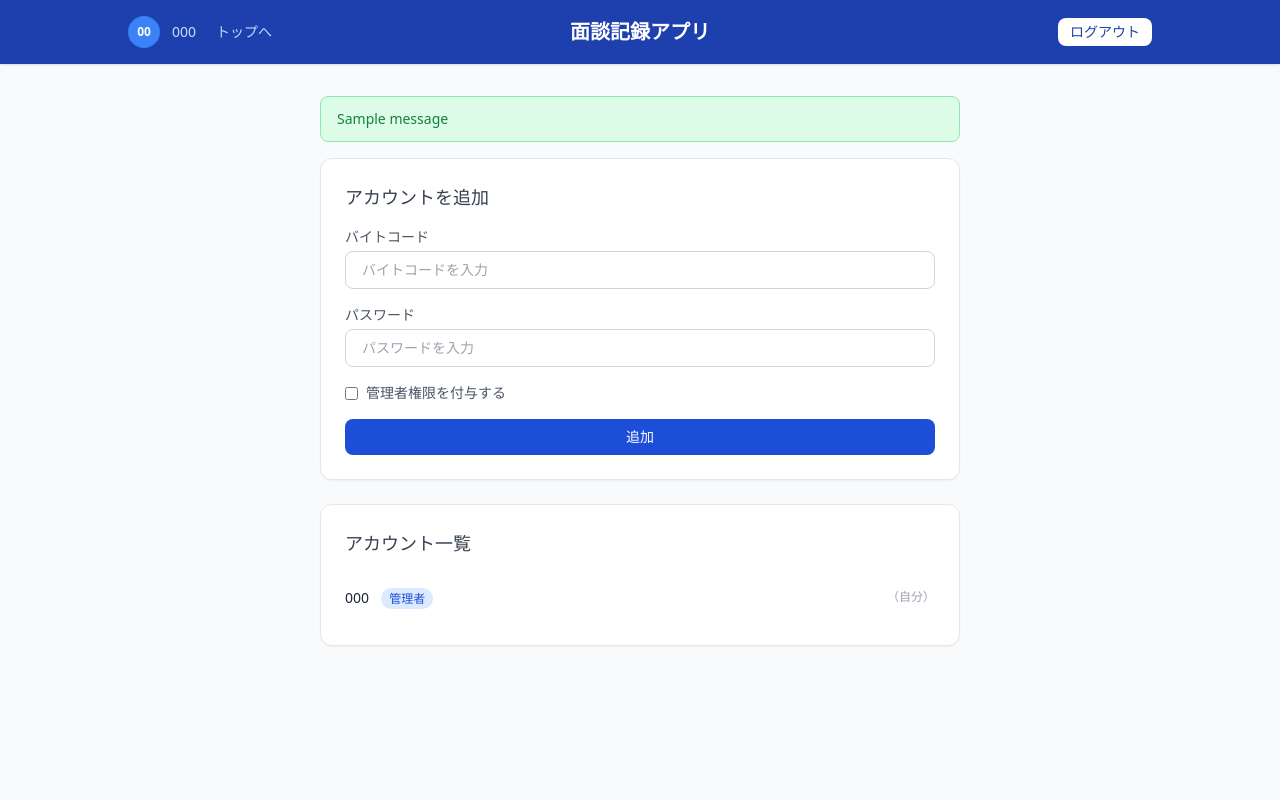
After one commit to Atomic-Bombs/perttime-system, a Flask app: page /admin in a window 1280 px wide. The commit adds this page. Run offline with Flask 3, Linux system fonts and the light colour scheme; a user stored in the database is signed in; tables that the repository leaves empty hold one stand-in row (values such as "Sample post"); one stand-in notice (Sample message) is shown; some libraries are stand-ins or nearby versions.

Commit message:
UIの変更とログイン画面の追加

```diff
--- a/app.py
+++ b/app.py
@@ -1,12 +1,28 @@
-from flask import Flask, render_template, request, redirect, url_for
+from flask import Flask, render_template, request, redirect, url_for, flash
 from flask_sqlalchemy import SQLAlchemy
+from flask_login import LoginManager, UserMixin, login_user, logout_user, login_required, current_user
+from werkzeug.security import generate_password_hash, check_password_hash
 from datetime import datetime
-from flask import Flask, render_template, request, redirect, url_for, flash
 
 app = Flask(__name__)
 app.secret_key = 'perttime-secret-key'
 app.config['SQLALCHEMY_DATABASE_URI'] = 'sqlite:///mendan.db'
 db = SQLAlchemy(app)
+login_manager = LoginManager(app)
+login_manager.login_view = 'login'
+
+# ユーザーテーブル
+class User(UserMixin, db.Model):
+    id = db.Column(db.Integer, primary_key=True)
+    code = db.Column(db.String(50), unique=True, nullable=False)
+    password_hash = db.Column(db.String(200), nullable=False)
+    is_admin = db.Column(db.Boolean, default=False)
+
+    def set_password(self, password):
+        self.password_hash = generate_password_hash(password)
+
+    def check_password(self, password):
+        return check_password_hash(self.password_hash, password)
 
 # 生徒テーブル
 class Student(db.Model):
@@ -19,21 +35,47 @@ class Record(db.Model):
     id = db.Column(db.Integer, primary_key=True)
     date = db.Column(db.String(20), nullable=False)
     instructor = db.Column(db.String(100))
-    deliverables = db.Column(db.Text)        # 追加
-    assignment = db.Column(db.Text)          # 追加
+    deliverables = db.Column(db.Text)
+    assignment = db.Column(db.Text)
     memo = db.Column(db.Text)
     next_meeting_date = db.Column(db.String(20))
     next_instructor = db.Column(db.String(100))
     student_id = db.Column(db.Integer, db.ForeignKey('student.id'), nullable=False)
 
+@login_manager.user_loader
+def load_user(user_id):
+    return User.query.get(int(user_id))
+
+# ログイン
+@app.route('/login', methods=['GET', 'POST'])
+def login():
+    if request.method == 'POST':
+        code = request.form['code']
+        password = request.form['password']
+        user = User.query.filter_by(code=code).first()
+        if user and user.check_password(password):
+            login_user(user)
+            return redirect(url_for('index'))
+        flash('バイトコードまたはパスワードが違います', 'error')
+    return render_template('login.html')
+
+# ログアウト
+@app.route('/logout')
+@login_required
+def logout():
+    logout_user()
+    return redirect(url_for('login'))
+
 # トップページ（生徒一覧）
 @app.route('/')
+@login_required
 def index():
     students = Student.query.all()
     return render_template('index.html', students=students)
 
 # 生徒追加
 @app.route('/add_student', methods=['POST'])
+@login_required
 def add_student():
     name = request.form['name']
     student = Student(name=name)
@@ -44,12 +86,14 @@ def add_student():
 
 # 面談記録一覧
 @app.route('/student/<int:student_id>')
+@login_required
 def student_detail(student_id):
     student = Student.query.get_or_404(student_id)
     return render_template('detail.html', student=student, error=None, form_data={})
 
 # 面談記録追加
 @app.route('/add_record/<int:student_id>', methods=['GET', 'POST'])
+@login_required
 def add_record(student_id):
     student = Student.query.get_or_404(student_id)
     error = None
@@ -79,6 +123,7 @@ def add_record(student_id):
 
 # 面談記録の編集
 @app.route('/edit_record/<int:record_id>', methods=['GET', 'POST'])
+@login_required
 def edit_record(record_id):
     record = Record.query.get_or_404(record_id)
     error = None
@@ -103,6 +148,7 @@ def edit_record(record_id):
 
 # 生徒削除
 @app.route('/delete_student/<int:student_id>', methods=['POST'])
+@login_required
 def delete_student(student_id):
     student = Student.query.get_or_404(student_id)
     Record.query.filter_by(student_id=student_id).delete()
@@ -113,6 +159,7 @@ def delete_student(student_id):
 
 # 面談記録削除
 @app.route('/delete_record/<int:record_id>', methods=['POST'])
+@login_required
 def delete_record(record_id):
     record = Record.query.get_or_404(record_id)
     student_id = record.student_id
@@ -121,6 +168,64 @@ def delete_record(record_id):
     flash('記録を削除しました', 'success')
     return redirect(url_for('student_detail', student_id=student_id))
 
+# 管理者画面
+@app.route('/admin')
+@login_required
+def admin():
+    if not current_user.is_admin:
+        flash('管理者のみアクセスできます', 'error')
+        return redirect(url_for('index'))
+    users = User.query.all()
+    return render_template('admin.html', users=users)
+
+# アカウント追加
+@app.route('/add_user', methods=['POST'])
+@login_required
+def add_user():
+    if not current_user.is_admin:
+        return redirect(url_for('index'))
+    code = request.form['code']
+    password = request.form['password']
+    is_admin = 'is_admin' in request.form
+    if User.query.filter_by(code=code).first():
+        flash('そのバイトコードはすでに登録されています', 'error')
+        return redirect(url_for('admin'))
+    user = User(code=code, is_admin=is_admin)
+    user.set_password(password)
+    db.session.add(user)
+    db.session.commit()
+    flash('アカウントを追加しました', 'success')
+    return redirect(url_for('admin'))
+
+# アカウント削除
+@app.route('/delete_user/<int:user_id>', methods=['POST'])
+@login_required
+def delete_user(user_id):
+    if not current_user.is_admin:
+        return redirect(url_for('index'))
+    user = User.query.get_or_404(user_id)
+    if user.id == current_user.id:
+        flash('自分自身は削除できません', 'error')
+        return redirect(url_for('admin'))
+    db.session.delete(user)
+    db.session.commit()
+    flash('アカウントを削除しました', 'success')
+    return redirect(url_for('admin'))
+
+# 権限変更
+@app.route('/toggle_admin/<int:user_id>', methods=['POST'])
+@login_required
+def toggle_admin(user_id):
+    if not current_user.is_admin:
+        return redirect(url_for('index'))
+    user = User.query.get_or_404(user_id)
+    if user.id == current_user.id:
+        flash('自分自身の権限は変更できません', 'error')
+        return redirect(url_for('admin'))
+    user.is_admin = not user.is_admin
+    db.session.commit()
+    flash('権限を変更しました', 'success')
+    return redirect(url_for('admin'))
 
 if __name__ == '__main__':
     with app.app_context():
--- a/requirements.txt
+++ b/requirements.txt
@@ -1,2 +1,4 @@
 flask
 flask-sqlalchemy
+flask-login
+werkzeug
--- /dev/null
+++ b/templates/admin.html
@@ -0,0 +1,93 @@
+<!DOCTYPE html>
+<html lang="ja">
+<head>
+    <meta charset="UTF-8">
+    <title>管理者画面</title>
+    <script src="https://cdn.tailwindcss.com"></script>
+</head>
+<body class="bg-gray-50 min-h-screen">
+    <header class="bg-blue-800 text-white px-6 py-4 shadow">
+        <div class="flex items-center justify-between max-w-5xl mx-auto">
+            <div class="flex items-center gap-3">
+                <div class="w-8 h-8 rounded-full bg-blue-500 flex items-center justify-center text-xs font-semibold">
+                    {{ current_user.code[:2].upper() }}
+                </div>
+                <span class="text-sm text-blue-200">{{ current_user.code }}</span>
+                <a href="/" class="text-sm text-blue-200 hover:text-white ml-2">トップへ</a>
+            </div>
+            <h1 class="text-xl font-semibold absolute left-1/2 transform -translate-x-1/2">面談記録アプリ</h1>
+            <a href="/logout" class="text-sm bg-white text-blue-800 px-3 py-1 rounded-lg hover:bg-blue-50 transition font-medium">ログアウト</a>
+        </div>
+    </header>
+
+    <main class="max-w-2xl mx-auto px-4 py-8">
+        {% with messages = get_flashed_messages(with_categories=true) %}
+        {% if messages %}
+            {% for category, message in messages %}
+            <div class="{% if category == 'error' %}bg-red-100 text-red-700 border border-red-300{% else %}bg-green-100 text-green-700 border border-green-300{% endif %} rounded-lg px-4 py-3 mb-4 text-sm">
+                {{ message }}
+            </div>
+            {% endfor %}
+        {% endif %}
+        {% endwith %}
+
+        <div class="bg-white rounded-xl shadow-sm border border-gray-200 p-6 mb-6">
+            <h2 class="text-lg font-medium text-gray-700 mb-4">アカウントを追加</h2>
+            <form action="/add_user" method="POST" class="space-y-4">
+                <div>
+                    <label class="block text-sm text-gray-600 mb-1">バイトコード</label>
+                    <input type="text" name="code" required placeholder="バイトコードを入力"
+                        class="w-full border border-gray-300 rounded-lg px-4 py-2 text-sm focus:outline-none focus:ring-2 focus:ring-blue-500">
+                </div>
+                <div>
+                    <label class="block text-sm text-gray-600 mb-1">パスワード</label>
+                    <input type="password" name="password" required placeholder="パスワードを入力"
+                        class="w-full border border-gray-300 rounded-lg px-4 py-2 text-sm focus:outline-none focus:ring-2 focus:ring-blue-500">
+                </div>
+                <div class="flex items-center gap-2">
+                    <input type="checkbox" name="is_admin" id="is_admin">
+                    <label for="is_admin" class="text-sm text-gray-600">管理者権限を付与する</label>
+                </div>
+                <button type="submit"
+                    class="w-full bg-blue-700 text-white py-2 rounded-lg text-sm hover:bg-blue-800 transition">
+                    追加
+                </button>
+            </form>
+        </div>
+
+        <div class="bg-white rounded-xl shadow-sm border border-gray-200 p-6">
+            <h2 class="text-lg font-medium text-gray-700 mb-4">アカウント一覧</h2>
+            <ul class="divide-y divide-gray-100">
+                {% for user in users %}
+                <li class="py-3 flex items-center justify-between">
+                    <div>
+                        <span class="text-sm font-medium text-gray-800">{{ user.code }}</span>
+                        {% if user.is_admin %}
+                        <span class="ml-2 text-xs bg-blue-100 text-blue-700 px-2 py-0.5 rounded-full">管理者</span>
+                        {% else %}
+                        <span class="ml-2 text-xs bg-gray-100 text-gray-600 px-2 py-0.5 rounded-full">スタッフ</span>
+                        {% endif %}
+                    </div>
+                    <div class="flex items-center gap-3">
+                        {% if user.id != current_user.id %}
+                        <form action="/toggle_admin/{{ user.id }}" method="POST" style="margin: 0; padding: 0;">
+                            <button type="submit" class="text-xs text-blue-600 hover:underline">
+                                {% if user.is_admin %}スタッフに変更{% else %}管理者に変更{% endif %}
+                            </button>
+                        </form>
+                        <form action="/delete_user/{{ user.id }}" method="POST"
+                            onsubmit="return confirm('{{ user.code }}を削除しますか？')"
+                            style="margin: 0; padding: 0;">
+                            <button type="submit" class="text-xs text-red-500 hover:text-red-700">削除</button>
+                        </form>
+                        {% else %}
+                        <span class="text-xs text-gray-400">（自分）</span>
+                        {% endif %}
+                    </div>
+                </li>
+                {% endfor %}
+            </ul>
+        </div>
+    </main>
+</body>
+</html>
```
Also changed, not shown: templates/detail.html (+13 -1 lines), templates/edit.html (+14 -2 lines), templates/index.html (+13 -1 lines), templates/login.html (added, +40 -0 lines).
